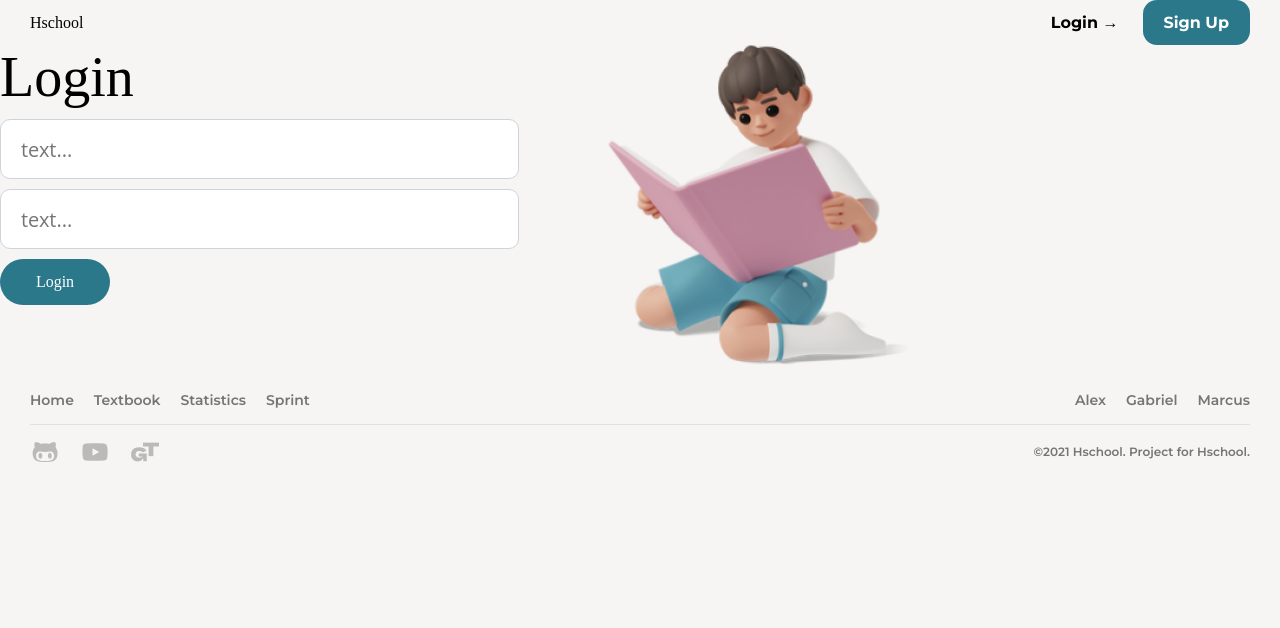
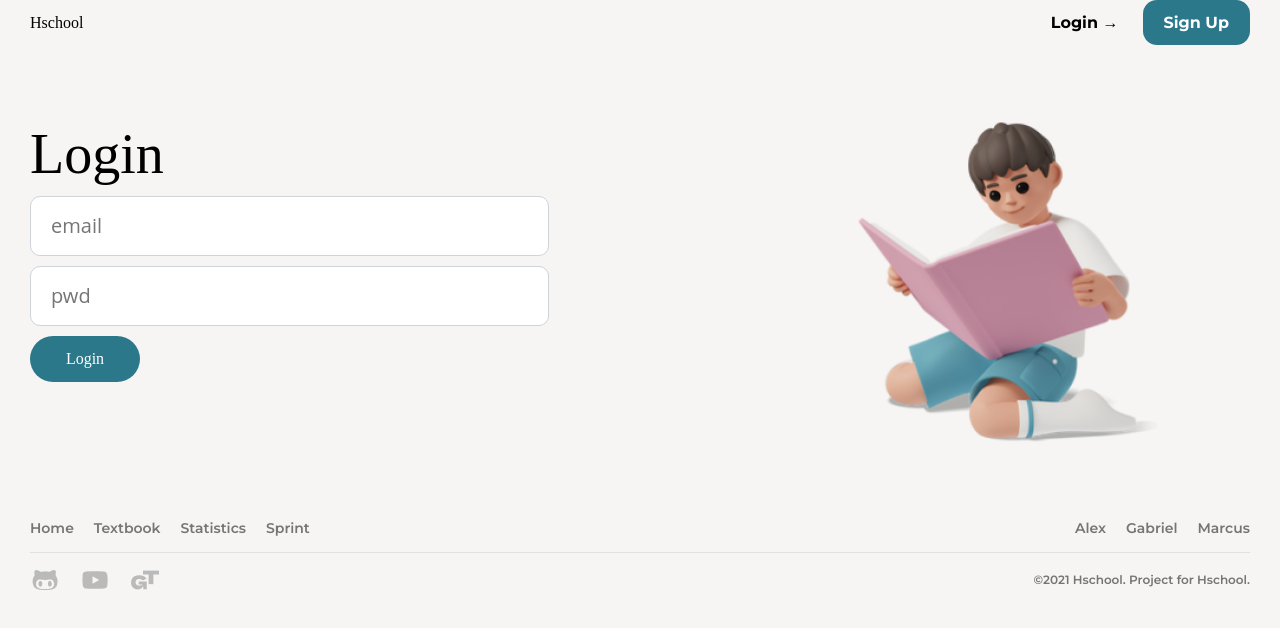
Before and after one commit to StanislavM31/educationalPlatform, a React (Create React App) app in the folder client/: page /auth in a window 1280 px wide. Shown: the top 628 px of the page. Built offline with nearby package versions, Linux system fonts and the light colour scheme; a web font is replaced by a local one.

Commit message:
educationalPlatform: react-props_AuthPage

```diff
--- a/client/src/pages/AuthPage/AuthPage.js
+++ b/client/src/pages/AuthPage/AuthPage.js
@@ -3,6 +3,12 @@ import Header from "../../components/Header/Header";
 import style from "./style.module.css";
 
 function AuthPage() {
+  const arr = ["email", "pwd"];
+  const result = arr.map((el) => (
+    <div>
+      <input type="text" placeholder={el} />
+    </div>
+  ));
   return (
     <div>
       <Header />
@@ -10,19 +16,13 @@ function AuthPage() {
       <div className={style.login}>
         <div className={style.loginInfo}>
           <h1>Login</h1>
-
-          <div className={style.loginInputs}>
-            <input type="text" placeholder="text..." />
-          </div>
-          <div>
-            <input type="text" placeholder="text..." />
-          </div>
-
+          {result}
           <div className={style.loginUpBtn}>Login</div>
         </div>
 
         <div className={style.loginImg}></div>
       </div>
+
       <Footer />
     </div>
   );
--- a/client/src/pages/AuthPage/style.module.css
+++ b/client/src/pages/AuthPage/style.module.css
@@ -1,5 +1,9 @@
 .login {
   display: flex;
+  width: 1220px;
+  margin: 6% auto;
+  justify-content: space-between;
+
 }
 .login h1 {
   color: black;
```
